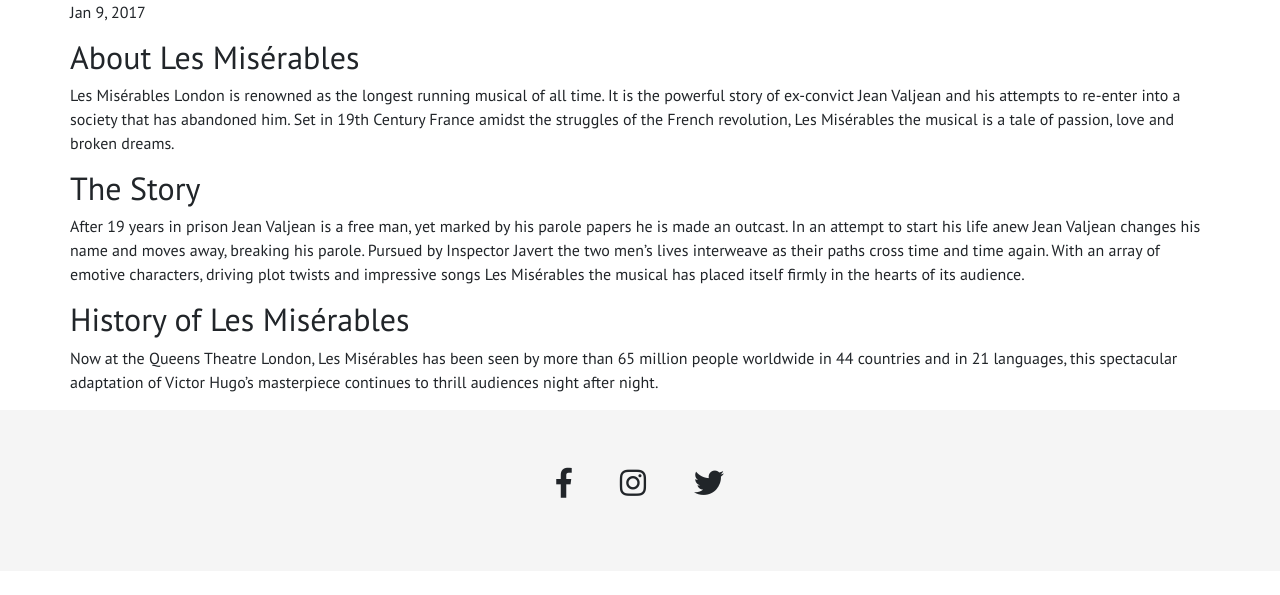
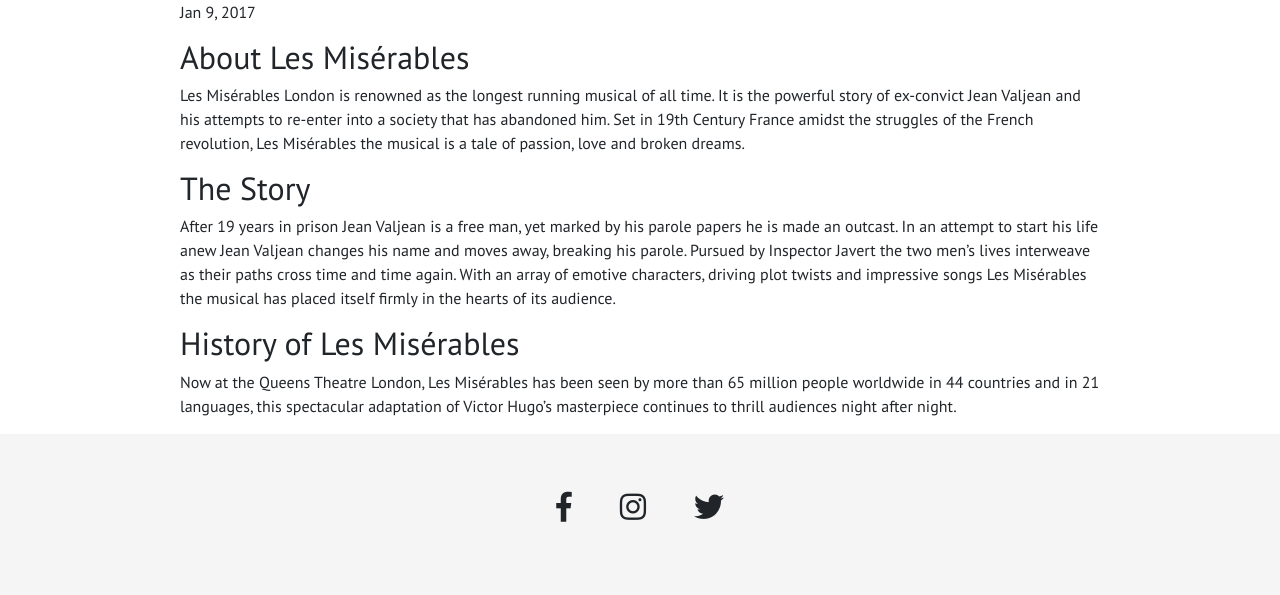
Before and after one commit to naaman10/theatre-club, a Jekyll site: the page built from _posts/2017-01-09-lesmis.markdown, in a window 1280 px wide. Shown: the part 498-1093 px from the top of the page. Built offline with Jekyll 4.4.1, drawn with Linux system fonts in a browser that asks for light colours; nearby versions of some CDN libraries; some web fonts are replaced; before the commit the page ends 1069 px from its top, so only the background shows below that.

Commit message:
config file update for default meta values on posts

```diff
--- a/_config.yml
+++ b/_config.yml
@@ -15,6 +15,10 @@
   values:
     img-url: ''
     categories: Shows
+    img-url: ''
+    card-img: ''
+    show-snip: ''
+    book-url: ''
 email: theatreclub@SuperBreak.com
 description: theatre club
 baseurl: ''
--- a/_layouts/post.html
+++ b/_layouts/post.html
@@ -15,17 +15,20 @@
 
 <div class="container">
   <div class="row">
+    <div class="col-md-1"></div>
+    <div class="col-md-10">
+      <article class="post" itemscope itemtype="http://schema.org/BlogPosting">
 
-<article class="post" itemscope itemtype="http://schema.org/BlogPosting">
+        <p class="post-meta"><time datetime="{{ page.date | date_to_xmlschema }}" itemprop="datePublished">{{ page.date | date: "%b %-d, %Y" }}</time>{% if page.author %} • <span itemprop="author" itemscope itemtype="http://schema.org/Person"><span itemprop="name">{{ page.author }}</span></span>{%
+          endif %}</p>
 
-    <p class="post-meta"><time datetime="{{ page.date | date_to_xmlschema }}" itemprop="datePublished">{{ page.date | date: "%b %-d, %Y" }}</time>{% if page.author %} • <span itemprop="author" itemscope itemtype="http://schema.org/Person"><span itemprop="name">{{ page.author }}</span></span>{% endif %}</p>
+        <div class="post-content" itemprop="articleBody">
+          {{ content }}
+        </div>
 
-  <div class="post-content" itemprop="articleBody">
-    {{ content }}
+      </article>
+    </div>
   </div>
-
-</article>
-</div>
 </div>
 
 {% include socialBar.html %}
```
Also changed, not shown: 6 other files.
